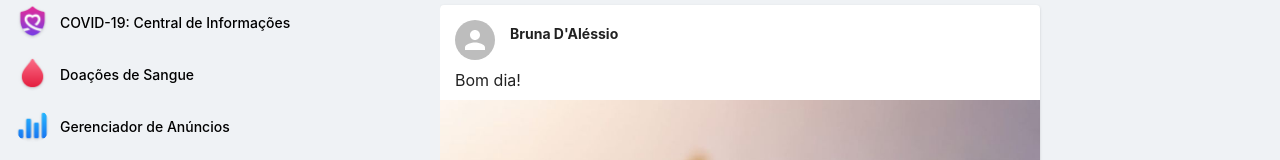
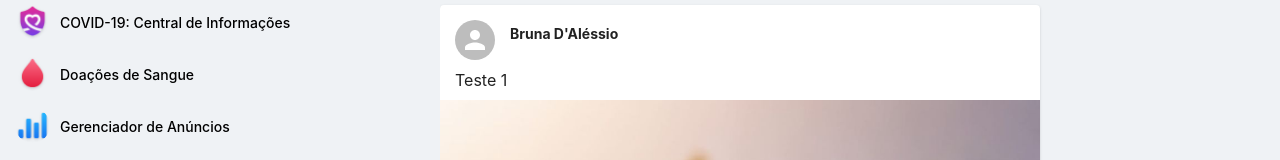
Before and after one commit to brunadalessio/facebook-clone, a React (Create React App) app: page / in a window 1280 px wide. Shown: the part 433-593 px from the top of the page. Built offline with nearby package versions, Linux system fonts and the light colour scheme.

Commit message:
Incluir json nas postagens

```diff
--- a/src/Component/PgPrincipal/PainelPostagem/PainelPostagem.js
+++ b/src/Component/PgPrincipal/PainelPostagem/PainelPostagem.js
@@ -3,14 +3,48 @@ import './PainelPostagem.css';
 import Postagem from './Postagem';
 
 class PainelPostagem extends Component {
+    constructor(props) {
+        super(props);
+        this.state = {
+            data: []
+         }
+    }
+    getData=()=>{
+        let json=[
+            {
+                'postagem_id': 1,
+                'usuario_id': 1,
+                'usuario_imagem': "",
+                'usuario_nome': "Bruna D'Aléssio",
+                'descricao': "Teste 1",
+                'postagem_imagem': "",
+                "curtida": "25"
+            },
+            {
+                'postagem_id': 2,
+                'usuario_id': 2,
+                'usuario_imagem': "",
+                'usuario_nome': "Aline Targino",
+                'descricao': "Teste 2",
+                'postagem_imagem': "",
+                "curtida": "13"
+            }
+        ]
+
+        this.setState({data : json});
+    }
+
+    componentDidMount(){
+        this.getData();
+    }
     render() {
         return (
             <div>
-                <Postagem/>
-                <Postagem/>
-                <Postagem/>
-                <Postagem/>
-                <Postagem/>
+                {
+                    this.state.data.map((item)=>(
+                        <Postagem obj={item}/>
+                    ))
+                }
             </div>
 
          );
--- a/src/Component/PgPrincipal/PainelPostagem/Postagem.js
+++ b/src/Component/PgPrincipal/PainelPostagem/Postagem.js
@@ -13,12 +13,12 @@ class Postagem extends Component {
                         <Avatar className='postagem__pp'/>
                     </div>
                     <div className='postagem__header_texto'>
-                        Bruna D'Aléssio
+                        {this.props.obj.usuario_nome}
                     </div>
                 </div>
                 {/* Descrição */}
                 <div className='postagem__descricao'>
-                    Bom dia!
+                    {this.props.obj.descricao}
                 </div>
                 {/* Imagem da Postagem */}
                 <div className='postagem__imagem'>
@@ -30,7 +30,7 @@ class Postagem extends Component {
                         <img className='postagem__icone' alt='Curtir' src={curtir}/>
                     </div>
                     <div className='postagem__contagem'>
-                        14
+                        {this.props.obj.curtida}
                     </div>
                 </div>
                 {/* Compartilhamento */}
```
